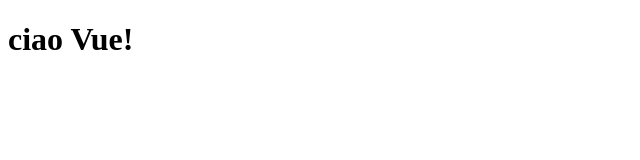
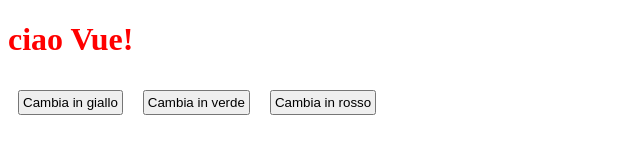
Before and after one commit to saracassandra7/vue-hello, a plain HTML site: page index.html in a window 1280 px wide. Shown: the whole page, without its empty margins (0-640 px from the left). Drawn offline with nearby package versions, Linux system fonts and the light colour scheme.

Commit message:
[add] dynamic css classes

```diff
--- a/css/style.css
+++ b/css/style.css
@@ -0,0 +1,16 @@
+.rosso{
+  color: red;
+}
+
+.verde{
+  color: green;
+}
+
+.giallo{
+  color: yellow;
+}
+
+button{
+  padding: 3px;
+  margin: 10px;
+}
--- a/index.html
+++ b/index.html
@@ -12,7 +12,11 @@
 </head>
 <body>
   <div id="app">
-    <h1>{{messaggio}}</h1>
+    <h1 :class="mioColore">{{messaggio}}</h1>
+    <button @click = "colorChange('giallo')">Cambia in giallo</button>
+    <button @click = "colorChange('verde')">Cambia in verde</button>
+    <button @click = "colorChange('rosso')">Cambia in rosso</button>
+
   </div>
   <script src="js/script.js"></script>
 </body>
--- a/js/script.js
+++ b/js/script.js
@@ -12,7 +12,14 @@
 createApp({
   data(){
     return{
-      messaggio: 'ciao Vue!'
+      messaggio: 'ciao Vue!',
+      mioColore: 'rosso'
+    }
+  },
+
+  methods:{
+    colorChange(colore){
+      this.mioColore = colore;
     }
   }
 
```
